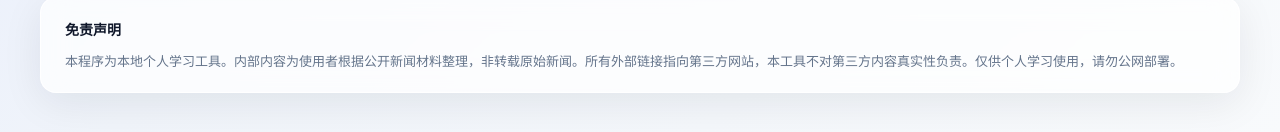
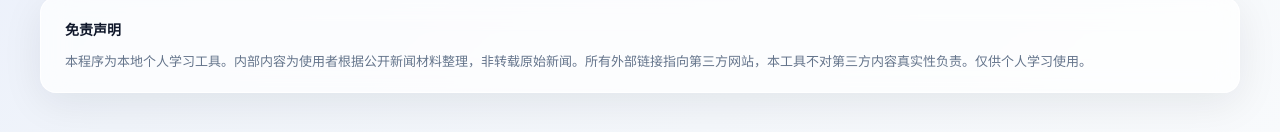
Before and after one commit to cofenet/JOHN, a plain HTML site: page index.html in a window 1280 px wide. Shown: the part 950-1082 px from the top of the page. Drawn offline with Linux system fonts and the light colour scheme.

Commit message:
Update index.html

```diff
--- a/index.html
+++ b/index.html
@@ -661,7 +661,7 @@
 
     <div class="disclaimer-wrap">
         <h4>免责声明</h4>
-        <p>本程序为本地个人学习工具。内部内容为使用者根据公开新闻材料整理，非转载原始新闻。所有外部链接指向第三方网站，本工具不对第三方内容真实性负责。仅供个人学习使用，请勿公网部署。</p>
+        <p>本程序为本地个人学习工具。内部内容为使用者根据公开新闻材料整理，非转载原始新闻。所有外部链接指向第三方网站，本工具不对第三方内容真实性负责。仅供个人学习使用。</p>
     </div>
 
 
```
